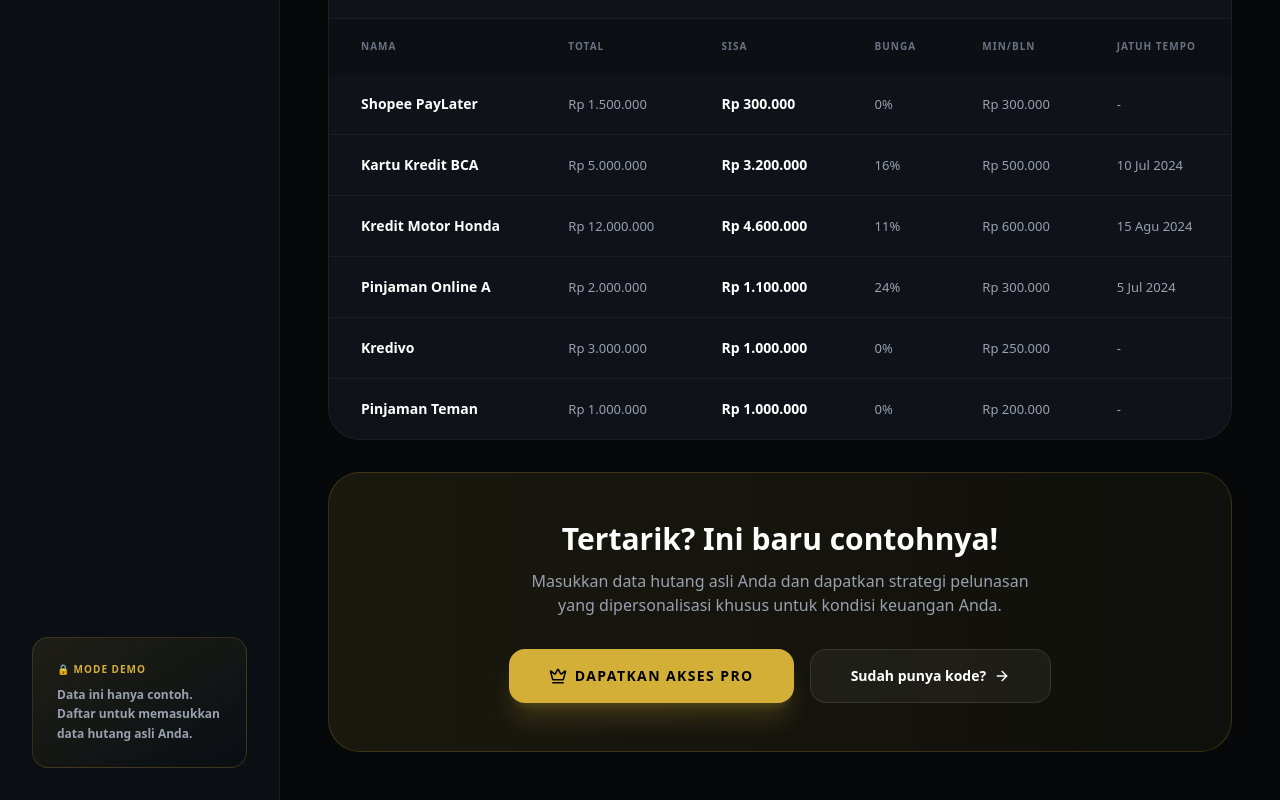
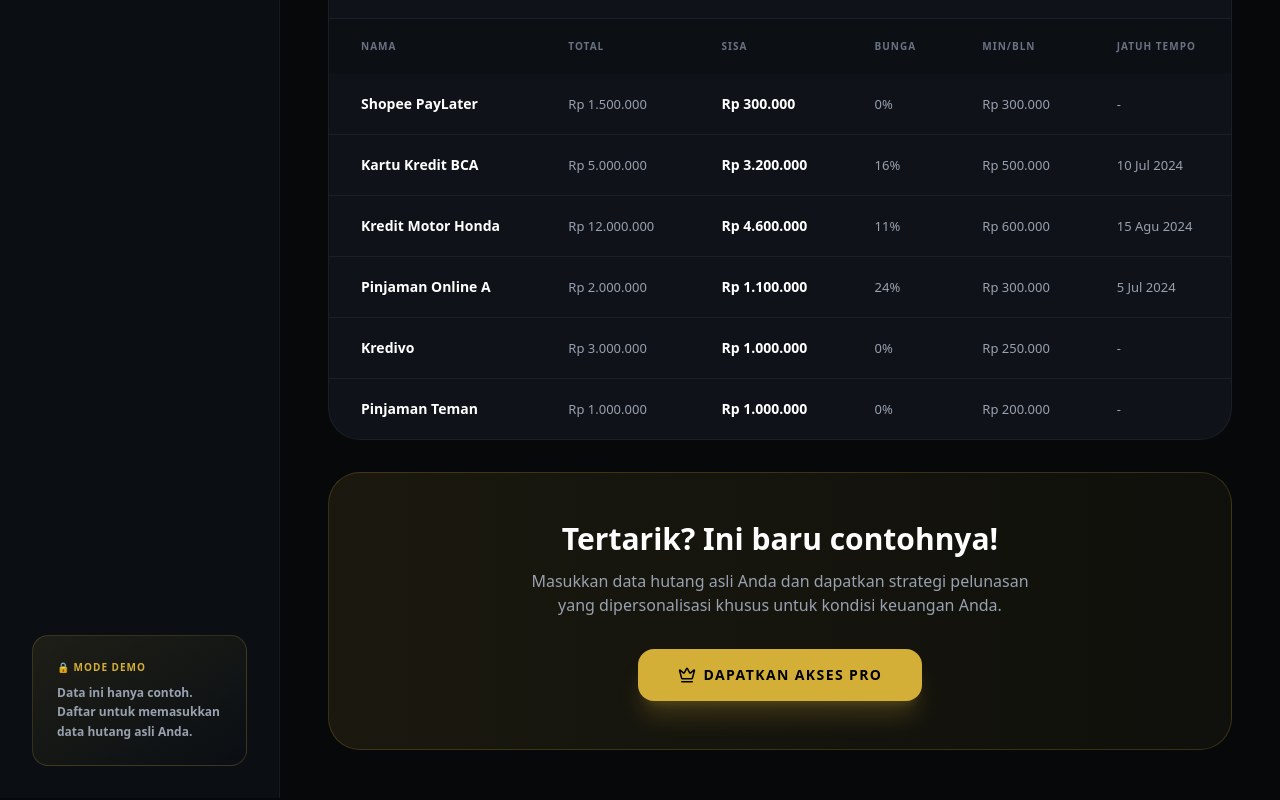
Before and after one commit to Willybrenkman/Lunasin, a Next.js app: page /demo in a window 1280 px wide. Shown: the part 996-1796 px from the top of the page. Built offline with nearby package versions, Linux system fonts and the light colour scheme.

Commit message:
fix: demo page — arahkan CTA ke Skalev, hapus tombol 'Sudah punya kode'
Co-Authored-By: Claude Sonnet 4.6 <noreply@anthropic.com>

```diff
--- a/app/demo/page.js
+++ b/app/demo/page.js
@@ -200,18 +200,13 @@ export default function DemoPage() {
             </p>
             <div className="flex gap-4 justify-center flex-wrap">
               <a
-                href="https://wa.me/6289627314790?text=Halo%20Admin%20Lunaskan.online,%20saya%20tertarik%20membeli%20lisensi%20PRO"
+                href="https://rapidigital.myscalev.com/lunaskan-pro"
                 target="_blank"
                 rel="noopener noreferrer"
                 className="bg-gold text-black px-10 py-4 rounded-2xl font-black text-sm uppercase tracking-widest shadow-xl shadow-gold/20 hover:scale-105 active:scale-95 transition-all flex items-center gap-2"
               >
                 <Crown size={18} /> Dapatkan Akses PRO
               </a>
-              <Link href="/login">
-                <button className="bg-white/5 border border-white/10 text-white px-10 py-4 rounded-2xl font-black text-sm hover:bg-white/10 transition-all flex items-center gap-2">
-                  Sudah punya kode? <ArrowRight size={16} />
-                </button>
-              </Link>
             </div>
           </div>
         </main>
```
